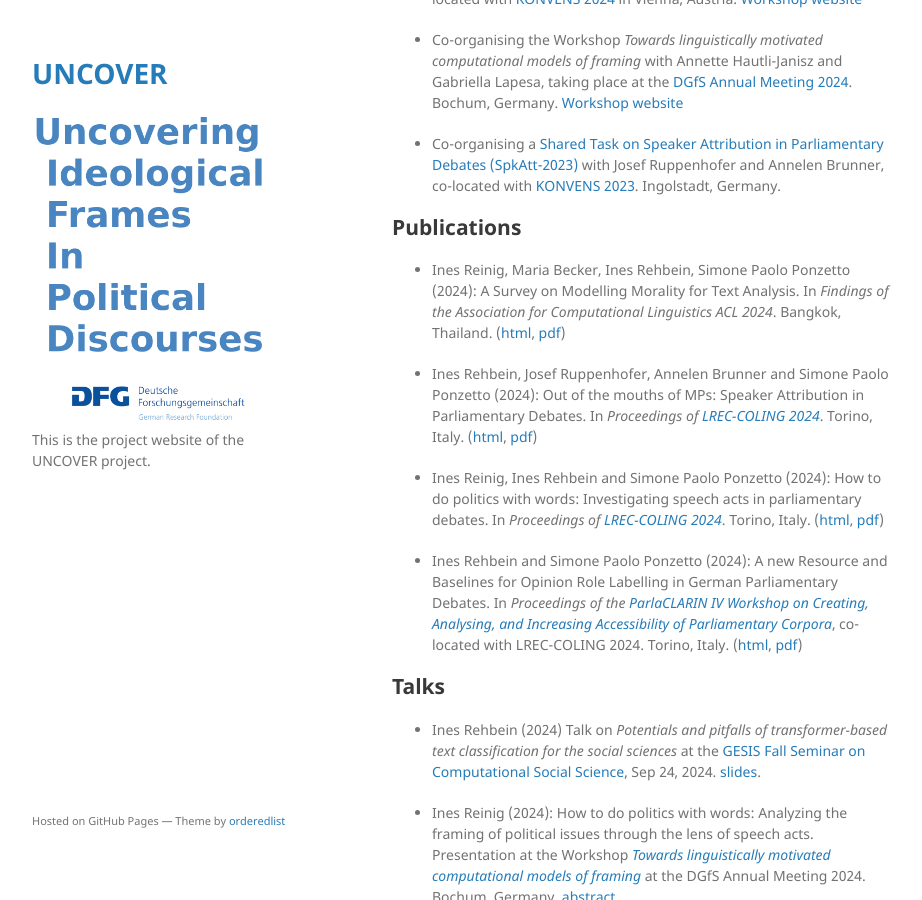
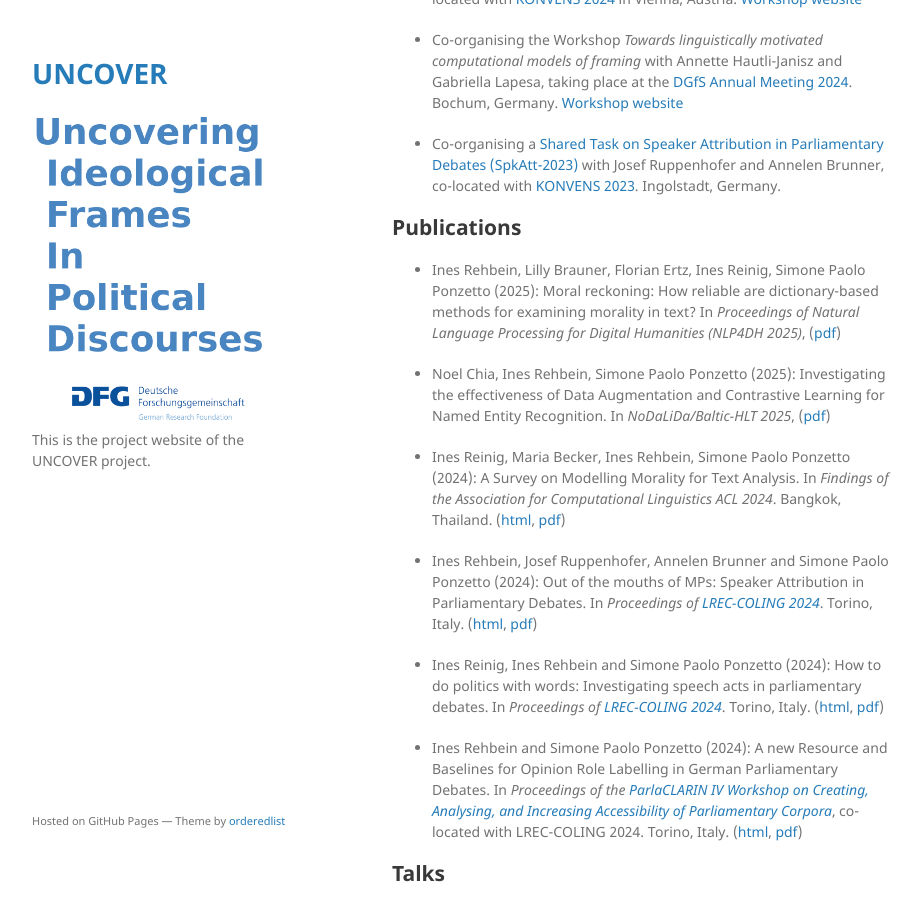
Before and after one commit to irehbein/UNCOVER, a Jekyll site: the page built from index.md, in a window 1280 px wide and 900 px high, scrolled down 1654 px. Shown: the whole window, without its empty margins (178-1100 px from the left). Built offline with Jekyll 4.4.1, drawn with Linux system fonts in a browser that asks for light colours; our own code applies the rules of GitHub Pages for plain Markdown files.

Commit message:
Update index.md

```diff
--- a/index.md
+++ b/index.md
@@ -51,6 +51,10 @@ focusing on frame and ideology coherence as well as the evolution of frames over
 
 
 ## Publications
+* Ines Rehbein, Lilly Brauner, Florian Ertz, Ines Reinig, Simone Paolo Ponzetto (2025): Moral reckoning: How reliable are dictionary-based methods for examining morality in text? In _Proceedings of Natural Language Processing for Digital Humanities (NLP4DH 2025)_, ([pdf]())
+
+* Noel Chia, Ines Rehbein, Simone Paolo Ponzetto (2025): Investigating the effectiveness of Data Augmentation and Contrastive Learning for Named Entity Recognition. In _NoDaLiDa/Baltic-HLT 2025_, ([pdf](https://dspace.ut.ee/items/fd6a0472-22c1-4f16-8ba1-6cedf252f4a4))
+
 * Ines Reinig, Maria Becker, Ines Rehbein, Simone Paolo Ponzetto (2024): A Survey on Modelling Morality for Text Analysis. In _Findings of the Association for Computational Linguistics ACL 2024_. Bangkok, Thailand. ([html](https://aclanthology.org/2024.findings-acl.245/), [pdf](https://aclanthology.org/2024.findings-acl.245.pdf))
 
 * Ines Rehbein, Josef Ruppenhofer, Annelen Brunner and Simone Paolo Ponzetto (2024): Out of the mouths of MPs: Speaker Attribution in Parliamentary Debates. In _Proceedings of [LREC-COLING 2024](https://lrec-coling-2024.org)_. Torino, Italy. ([html](https://aclanthology.org/2024.lrec-main.1098/), [pdf](https://aclanthology.org/2024.lrec-main.1098.pdf))
```
